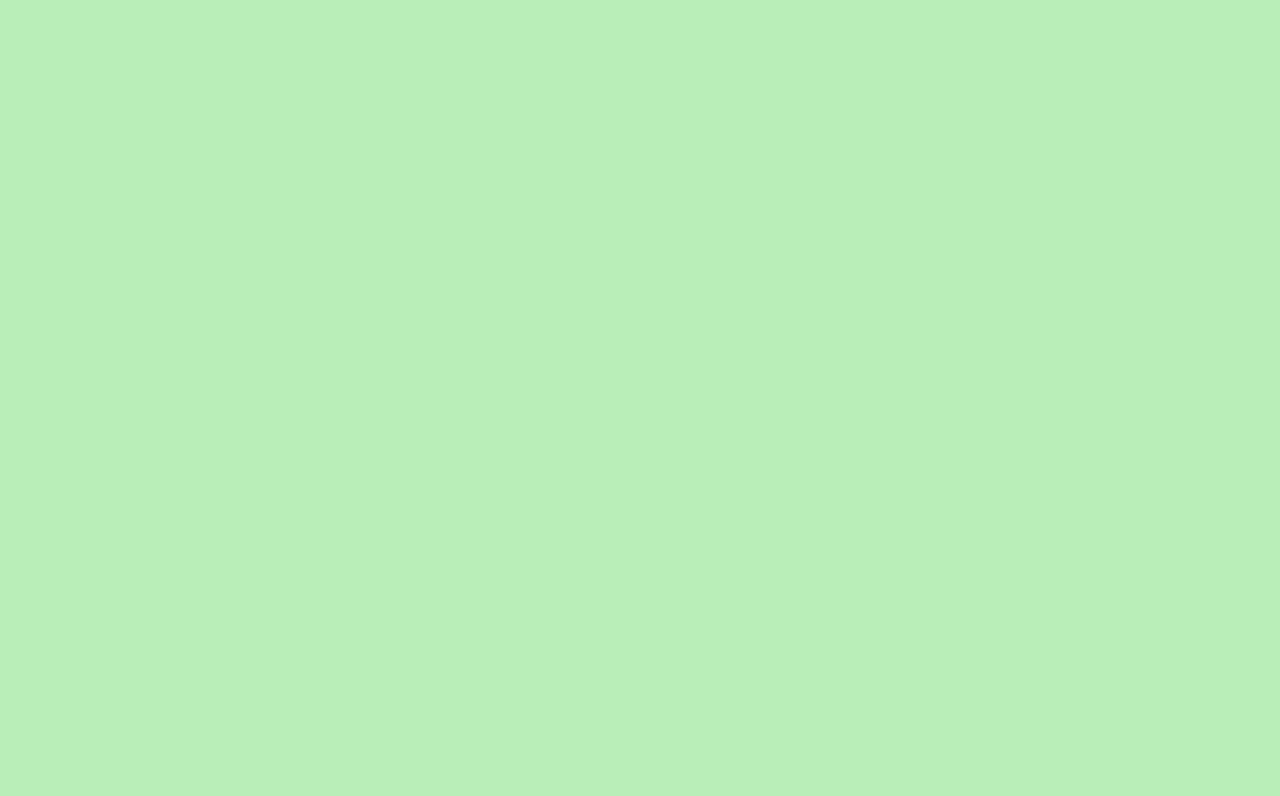
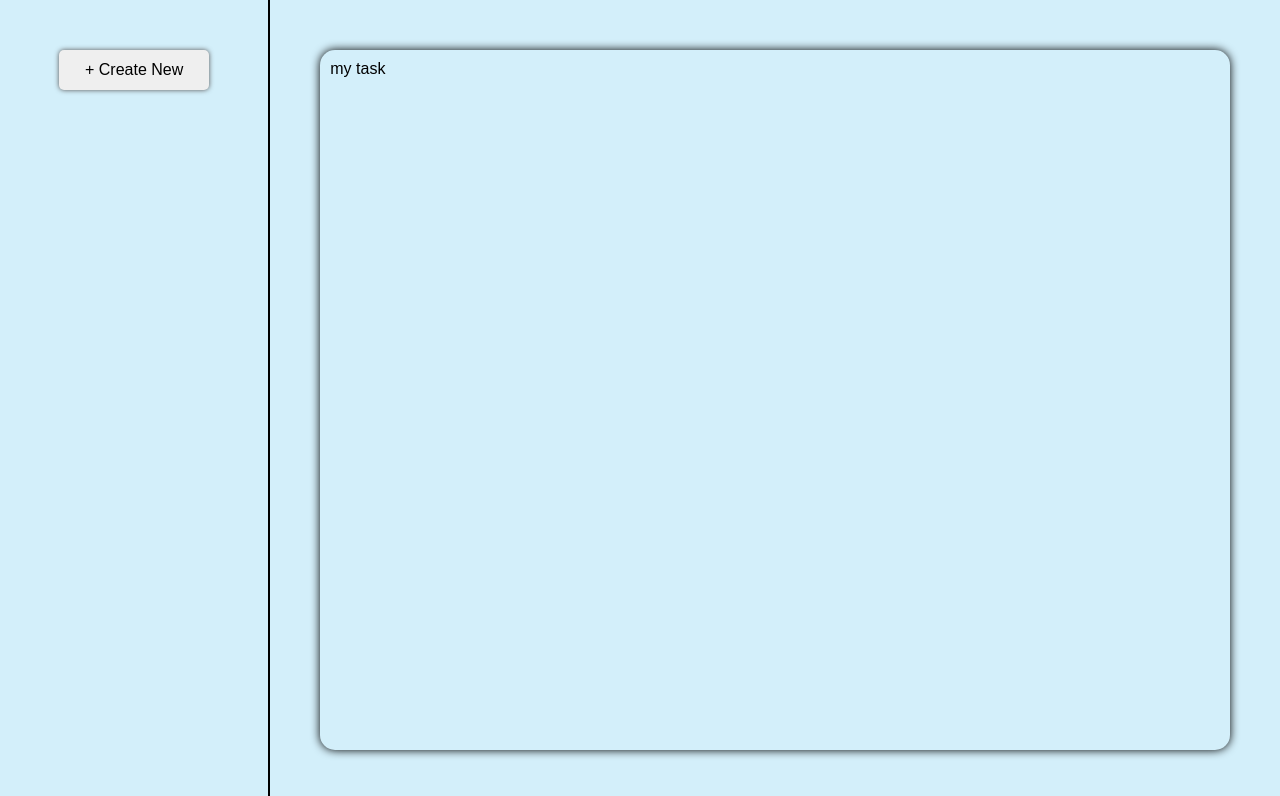
Before and after one commit to rabbihossainlhp/F_ToDo, a React (Vite) app in the folder Client/: page /taskboard in a window 1280 px wide. Before the commit this address had no page. Shown: the top 796 px of the page. Built offline with nearby package versions, Linux system fonts and the light colour scheme.

Commit message:
hiden window added

```diff
--- a/Client/src/App.jsx
+++ b/Client/src/App.jsx
@@ -2,6 +2,7 @@ import './App.css'
 import Login from './components/Login'
 import Signup from './components/Signup'
 import {BrowserRouter,Routes,Route} from "react-router-dom"
+import Taskboard from './components/Taskboard'
 
 function App() {
 
@@ -11,6 +12,7 @@ function App() {
         <Routes>
           <Route path='/signup' element={<Signup/>}/>
           <Route path='/login' element={<Login/>}/>
+          <Route path='/taskboard' element={<Taskboard/>}></Route>
         </Routes>
       </BrowserRouter>
     </>
--- /dev/null
+++ b/Client/src/components/ComponentStyle/Taskboard.css
@@ -0,0 +1,72 @@
+*{
+    margin: 0;
+    padding: 0;
+    box-sizing: border-box;
+    font-family: sans-serif;
+}
+
+body{
+    min-height: 100vh;
+    width: 100%;
+}
+
+.Task-container{
+    width: 100%;
+    height: 100vh;
+    background-color: rgb(211, 239, 250);
+    display: flex;
+    position: relative;
+}
+
+.Task-container .Sidebar{
+    width: 350px;
+    height: 100%;
+    border-right: 2px solid black;
+    padding: 50px 0;
+}
+
+.Task-container .View-Task{
+    width: 100%;
+    height: 100%;
+    padding: 50px;
+    display: flex;;
+    justify-content: center;
+    align-items: center;
+}
+
+.View-Task .Sub-view{
+    box-shadow: 0 0 10px black;
+    width: 100%;
+    height: 100%;
+    border-radius: 15px;
+    padding: 10px;
+}
+
+.innerSide .btnDiv{
+    width: 100%;
+    text-align: center;
+    align-content: center;
+}
+
+.btnDiv button {
+    width: 150px;
+    height: 40px;
+    border: none;
+    box-shadow: 0 0 5px rgb(85, 81, 81);
+    border-radius: 5px;
+    font-weight: 400;
+    font-size: 1rem;
+    cursor: pointer;
+}
+
+
+.hidenWindow{
+    width: 65vmin;
+    height: 72vmin;
+    border: 2px solid red;
+    position: absolute;
+    left: 50%;
+    transform: translateX(-50%);
+    top: 60px;
+    display: none;
+}
--- a/Client/src/components/Login.jsx
+++ b/Client/src/components/Login.jsx
@@ -31,8 +31,8 @@ const Login = () => {
                 setPassword("");
 
                 setTimeout(() => {
-                    navigate("/home");
-                }, 2000);
+                    navigate("/taskboard");
+                }, 1000);
 
             }
         }catch(err){
--- a/Client/src/components/Signup.jsx
+++ b/Client/src/components/Signup.jsx
@@ -32,6 +32,9 @@ const Signup = () => {
                 setEmail("");
                 setPassword("");
 
+                setTimeout(() => {
+                    navigate("/login");
+                }, 1000);
 
             }
         }catch(err){
--- /dev/null
+++ b/Client/src/components/Taskboard.jsx
@@ -0,0 +1,36 @@
+import React from 'react';
+import "./ComponentStyle/Taskboard.css";
+
+const Taskboard = () => {
+
+    //handle hiden button__________________________
+    const hidenBtnHandler = ()=>{
+        const hidenBtn = document.querySelector(".hidenWindow");
+        hidenBtn.style.display = "block";
+    }
+
+    return (
+        <div className='Task-container'>
+            <div className="Sidebar">
+                <div className="innerSide">
+                    <div className="btnDiv">
+                        <button onClick={hidenBtnHandler}>+ Create New</button>
+                    </div>
+                </div>
+            </div>
+            <div className="View-Task">
+                <div className="Sub-view">
+                    my task
+                </div>
+            </div>
+
+            {/* Hidden window_________________________ */}
+
+            <div className="hidenWindow">
+                f
+            </div>
+        </div>
+    );
+};
+
+export default Taskboard;
```
